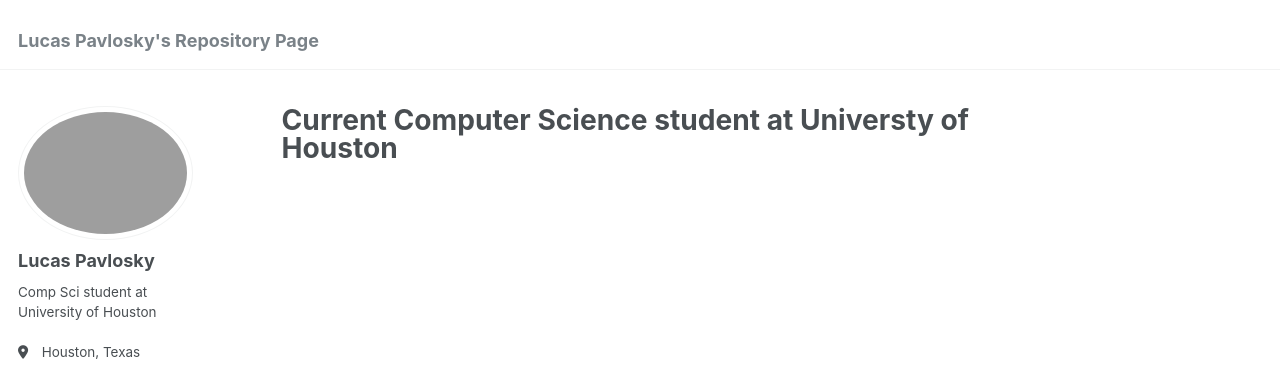
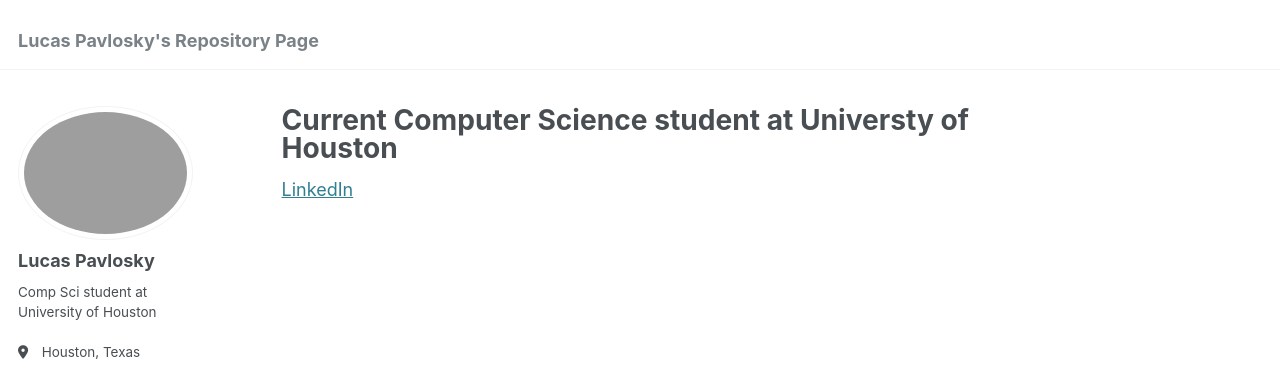
Before and after one commit to godvap/godvap.github.io, a Jekyll site: the page built from _pages/about.md, in a window 1280 px wide. Shown: the top 370 px of the page. Built offline with Jekyll 4.4.1, drawn with Linux system fonts in a browser that asks for light colours.

Commit message:
Update about.md

```diff
--- a/_pages/about.md
+++ b/_pages/about.md
@@ -6,3 +6,6 @@ redirect_from:
   - /about/
   - /about.html
 ---
+
+
+[LinkedIn](https://www.linkedin.com/in/lucas-pavlosky-58b93a271/)
```
